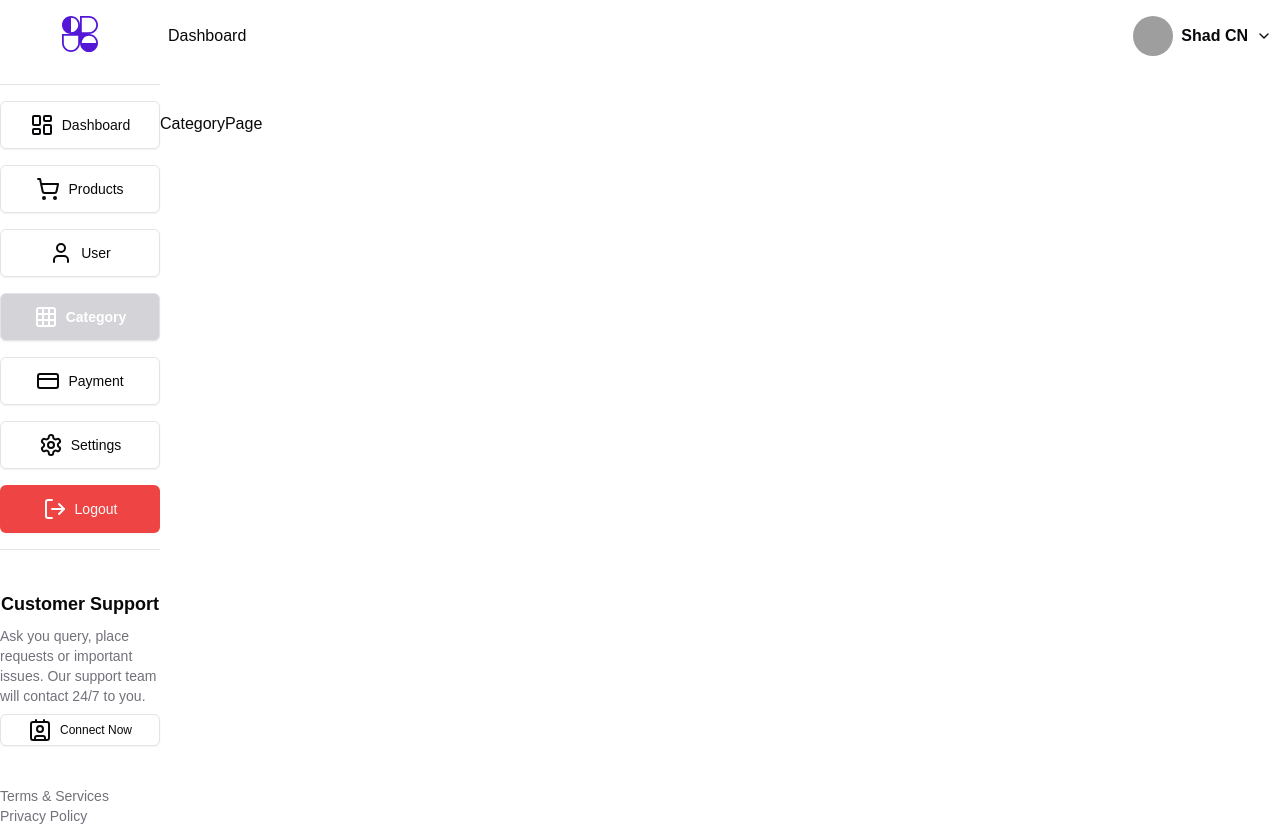
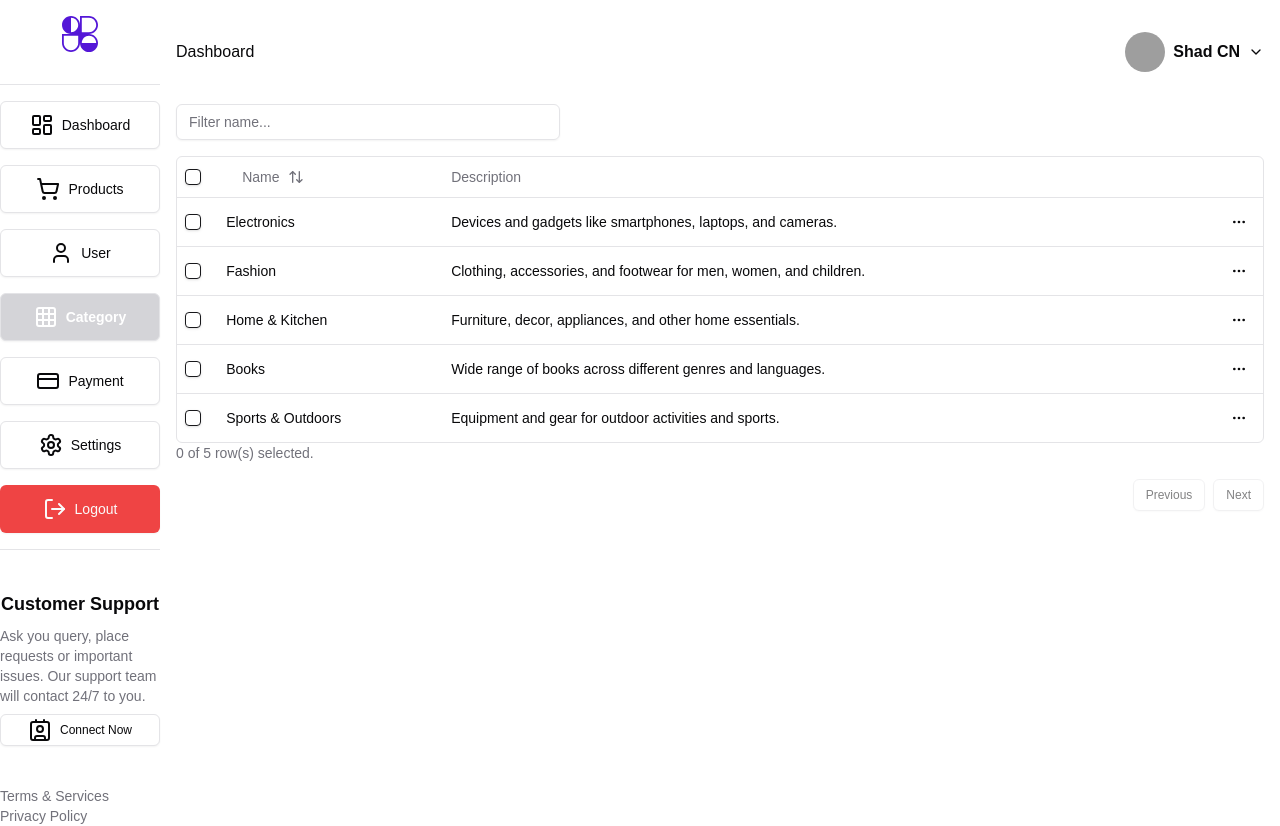
Before and after one commit to eedu7/ecommerce-api, a Next.js app in the folder frontend/: page /admin/dashboard/category in a window 1280 px wide. Built offline with nearby package versions, Linux system fonts and the light colour scheme; grey boxes are pictures that could not be loaded.

Commit message:
FEAT: added the category data table

```diff
--- /dev/null
+++ b/frontend/src/app/admin/dashboard/(data-modals)/category/columns.tsx
@@ -0,0 +1,58 @@
+"use client"
+
+import {ColumnDef} from "@tanstack/react-table"
+import {ArrowUpDown, Edit, MoreHorizontal, Trash} from "lucide-react"
+
+import {Button} from "@/components/ui/button"
+import {DropdownMenu, DropdownMenuContent, DropdownMenuItem, DropdownMenuTrigger,} from "@/components/ui/dropdown-menu"
+import {Checkbox} from "@/components/ui/checkbox";
+
+export type Category = {
+    id: number
+    name: string
+    description: string
+}
+
+export const columns: ColumnDef<Category>[] = [{
+    id: "select", header: ({table}) => (<Checkbox
+        checked={table.getIsAllPageRowsSelected() || (table.getIsSomePageRowsSelected() && "indeterminate")}
+        onCheckedChange={(value) => table.toggleAllPageRowsSelected(!!value)}
+        aria-label="Select all"
+    />), cell: ({row}) => (<Checkbox
+        checked={row.getIsSelected()}
+        onCheckedChange={(value) => row.toggleSelected(!!value)}
+        aria-label="Select row"
+    />), enableSorting: false, enableHiding: false,
+}, {
+    accessorKey: "name", header: ({column}) => {
+        return (<Button
+            variant="ghost"
+            onClick={() => column.toggleSorting(column.getIsSorted() === "asc")}
+        >
+            Name
+            <ArrowUpDown className="ml-2 h-4 w-4"/>
+        </Button>)
+    },
+},
+
+    {
+        accessorKey: "description", header: "Description"
+    }, {
+        id: "actions", cell: () => {
+
+            return (<div className="flex justify-end"><DropdownMenu>
+                <DropdownMenuTrigger asChild>
+                    <Button variant="ghost" className="h-8 w-8 p-0">
+                        <span className="sr-only">Open menu</span>
+                        <MoreHorizontal className="h-4 w-4"/>
+                    </Button>
+                </DropdownMenuTrigger>
+                <DropdownMenuContent align="end">
+                    <DropdownMenuItem className="space-x-2 flex items-center"><Edit className="size-4"/>
+                        <span>Edit</span></DropdownMenuItem>
+                    <DropdownMenuItem className="space-x-2 flex items-center"><Trash className="size-4"/>
+                        <span>Delete</span></DropdownMenuItem>
+                </DropdownMenuContent>
+            </DropdownMenu></div>)
+        },
+    },]
--- /dev/null
+++ b/frontend/src/app/admin/dashboard/(data-modals)/category/data-table.tsx
@@ -0,0 +1,113 @@
+"use client"
+
+import {
+    ColumnDef,
+    ColumnFiltersState,
+    flexRender,
+    getCoreRowModel,
+    getFilteredRowModel,
+    getPaginationRowModel,
+    getSortedRowModel,
+    SortingState,
+    useReactTable,
+} from "@tanstack/react-table"
+
+import {Table, TableBody, TableCell, TableHead, TableHeader, TableRow,} from "@/components/ui/table"
+import {Button} from "@/components/ui/button";
+
+import React from "react";
+import {Input} from "@/components/ui/input";
+
+interface DataTableProps<TData, TValue> {
+    columns: ColumnDef<TData, TValue>[]
+    data: TData[]
+}
+
+export function DataTable<TData, TValue>({
+                                             columns, data,
+                                         }: DataTableProps<TData, TValue>) {
+    const [sorting, setSorting] = React.useState<SortingState>([]);
+    const [columnFilters, setColumnFilters] = React.useState<ColumnFiltersState>([])
+    const [rowSelection, setRowSelection] = React.useState({})
+
+    const table = useReactTable({
+        data,
+        columns,
+        getCoreRowModel: getCoreRowModel(),
+        getPaginationRowModel: getPaginationRowModel(),
+        onSortingChange: setSorting,
+        onColumnFiltersChange: setColumnFilters,
+        getFilteredRowModel: getFilteredRowModel(),
+        getSortedRowModel: getSortedRowModel(),
+        onRowSelectionChange: setRowSelection,
+        state: {
+            sorting, columnFilters, rowSelection
+        }
+    })
+
+    return (<div>
+            <div className="flex items-center py-4">
+                <Input
+                    placeholder="Filter name..."
+                    value={(table.getColumn("email")?.getFilterValue() as string) ?? ""}
+                    onChange={(event) => table.getColumn("name")?.setFilterValue(event.target.value)}
+                    className="max-w-sm"
+                />
+            </div>
+
+
+            <div className="rounded-md border">
+                <Table>
+                    <TableHeader>
+                        {table.getHeaderGroups().map((headerGroup) => (<TableRow key={headerGroup.id}>
+                            {headerGroup.headers.map((header) => {
+                                return (<TableHead key={header.id}>
+                                    {header.isPlaceholder ? null : flexRender(header.column.columnDef.header, header.getContext())}
+                                </TableHead>)
+                            })}
+                        </TableRow>))}
+                    </TableHeader>
+                    <TableBody>
+                        {table.getRowModel().rows?.length ? (table.getRowModel().rows.map((row) => (<TableRow
+                            key={row.id}
+                            data-state={row.getIsSelected() && "selected"}
+                        >
+                            {row.getVisibleCells().map((cell) => (<TableCell key={cell.id}>
+                                {flexRender(cell.column.columnDef.cell, cell.getContext())}
+                            </TableCell>))}
+                        </TableRow>))) : (<TableRow>
+                            <TableCell colSpan={columns.length} className="h-24 text-center">
+                                No results.
+                            </TableCell>
+                        </TableRow>)}
+                    </TableBody>
+                </Table>
+            </div>
+            <div className="flex-1 text-sm text-muted-foreground">
+                {table.getFilteredSelectedRowModel().rows.length} of{" "}
+                {table.getFilteredRowModel().rows.length} row(s) selected.
+            </div>
+
+            <div className="flex items-center justify-end space-x-2 py-4">
+                <Button
+                    variant="outline"
+                    size="sm"
+                    onClick={() => table.previousPage()}
+                    disabled={!table.getCanPreviousPage()}
+                >
+                    Previous
+                </Button>
+                <Button
+                    variant="outline"
+                    size="sm"
+                    onClick={() => table.nextPage()}
+                    disabled={!table.getCanNextPage()}
+                >
+                    Next
+                </Button>
+            </div>
+
+        </div>
+
+    )
+}
--- a/frontend/src/app/admin/dashboard/(data-modals)/category/page.tsx
+++ b/frontend/src/app/admin/dashboard/(data-modals)/category/page.tsx
@@ -1,8 +1,28 @@
 import React from 'react'
+import {Category, columns} from "@/app/admin/dashboard/(data-modals)/category/columns";
+import {DataTable} from "@/app/admin/dashboard/(data-modals)/category/data-table";
 
-const CategoryPage = () => {
-    return (
-        <div>CategoryPage</div>
-    )
+async function getData(): Promise<Category[]> {
+    // Fetch data from your API here.
+    return [{
+        "id": 1,  "name": "Electronics", "description": "Devices and gadgets like smartphones, laptops, and cameras."
+    }, {
+        "id": 2, "name": "Fashion", "description": "Clothing, accessories, and footwear for men, women, and children."
+    }, {
+        "id": 3, "name": "Home & Kitchen", "description": "Furniture, decor, appliances, and other home essentials."
+    }, {
+        "id": 4, "name": "Books", "description": "Wide range of books across different genres and languages."
+    }, {
+        "id": 5, "name": "Sports & Outdoors", "description": "Equipment and gear for outdoor activities and sports."
+    }]
+}
+
+
+const CategoryPage = async () => {
+
+    const data = await getData();
+    return (<div className="container mx-auto">
+        <DataTable columns={columns} data={data}/>
+    </div>)
 }
 export default CategoryPage
--- a/frontend/src/app/admin/dashboard/(data-modals)/payment/page.tsx
+++ b/frontend/src/app/admin/dashboard/(data-modals)/payment/page.tsx
@@ -20,7 +20,7 @@ async function getData(): Promise<Payment[]> {
 const PaymentPage = async () => {
 
     const data = await getData();
-    return (<div className="container mx-auto py-10">
+    return (<div className="container mx-auto">
         <DataTable columns={columns} data={data}/>
     </div>)
 }
--- a/frontend/src/app/admin/layout.tsx
+++ b/frontend/src/app/admin/layout.tsx
@@ -17,7 +17,7 @@ export default function Layout({
                 <aside className="col-span-1">
                     <DashboardSidebar/>
                 </aside>
-                <section className="col-span-11 lg:col-span-7 flex flex-col space-y-14">
+                <section className="col-span-11 lg:col-span-7 flex flex-col space-y-4 px-4 mt-4">
                     <DashboardHeader />
                     {children}
                 </section>
--- a/frontend/src/components/dashboard-header.tsx
+++ b/frontend/src/components/dashboard-header.tsx
@@ -6,7 +6,7 @@ import {
 } from "@/components/ui/dropdown-menu";
 
 const DashboardHeader = () => {
-    return (<header className="flex items-center justify-between mt-4 px-2">
+    return (<header className="flex items-center justify-between mt-4">
         <div>
             Dashboard
         </div>
```
